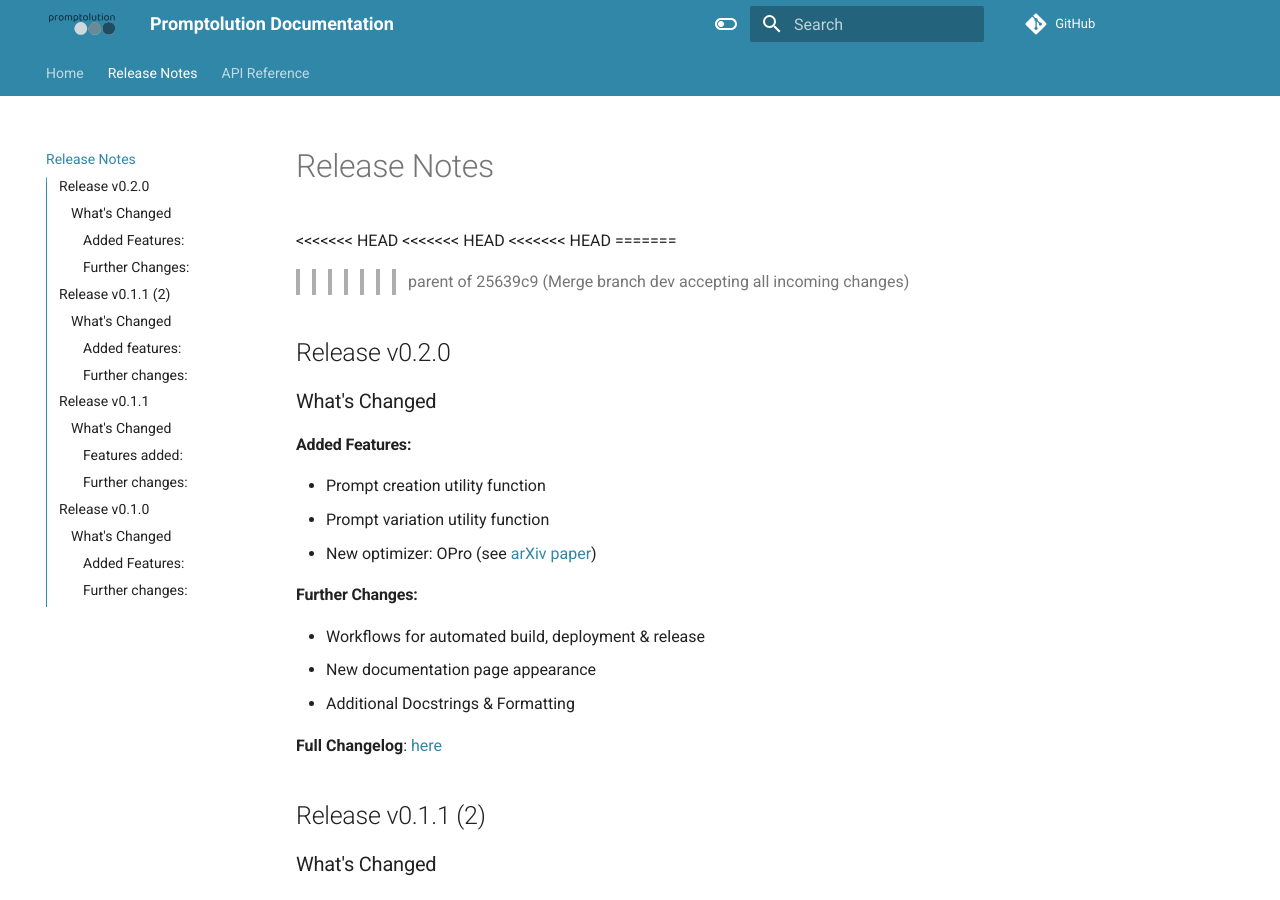
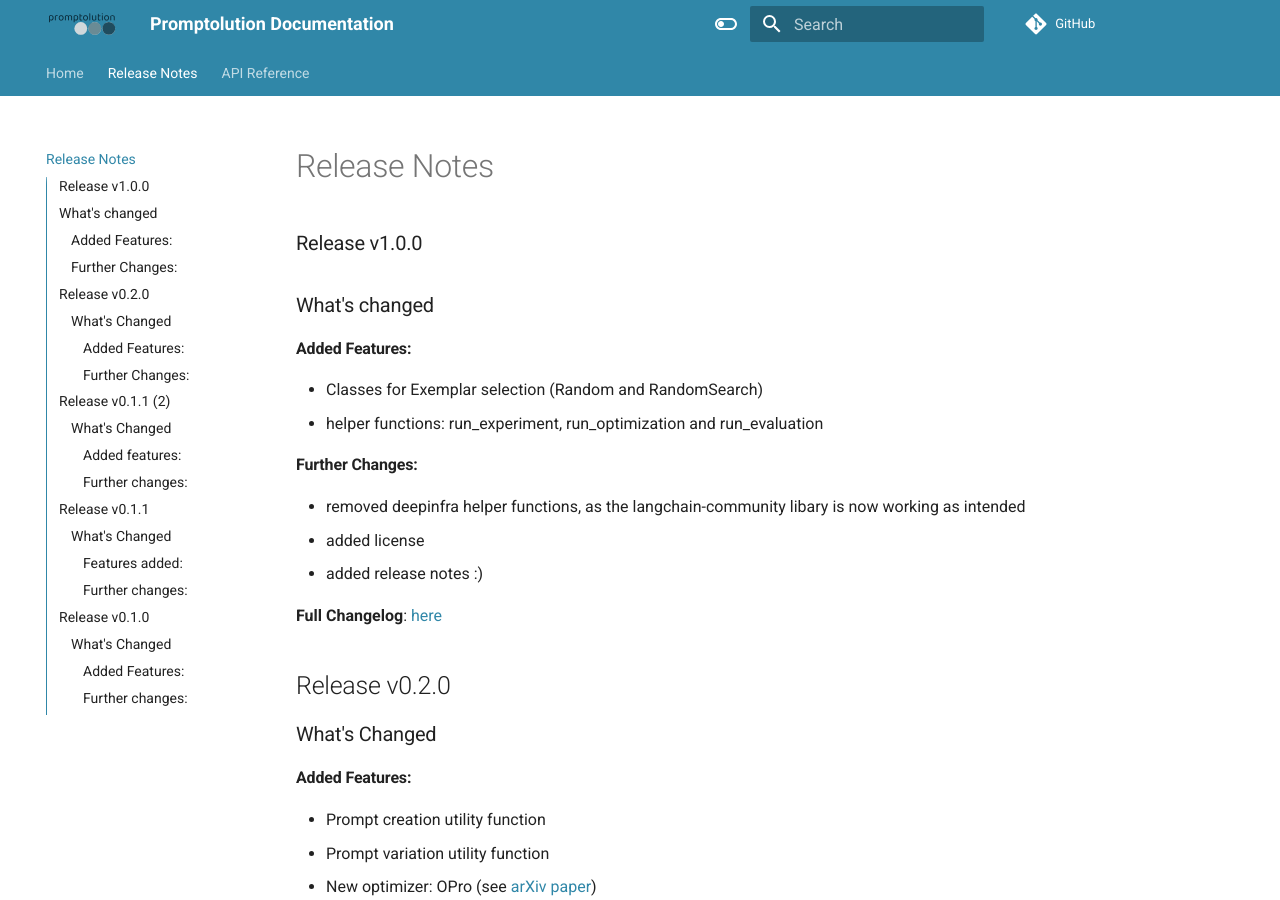
Before and after one commit to finitearth/promptolution, an MkDocs documentation site: the page built from docs/release-notes.md, in a window 1280 px wide and 900 px high. Built offline with MkDocs 1.6.1 and Material for MkDocs 9.7.7, drawn with Linux system fonts in a browser that asks for light colours; comment, search, counter and statistics services are not loaded.

Commit message:
updated release notes and read me

```diff
--- a/docs/release-notes.md
+++ b/docs/release-notes.md
@@ -1,10 +1,18 @@
 # Release Notes
 
-<<<<<<< HEAD
-<<<<<<< HEAD
-<<<<<<< HEAD
-=======
->>>>>>> parent of 25639c9 (Merge branch dev accepting all incoming changes)
+### Release v1.0.0
+### What's changed
+#### Added Features:
+* Classes for Exemplar selection (Random and RandomSearch)
+* helper functions: run_experiment, run_optimization and run_evaluation
+
+#### Further Changes:
+* removed deepinfra helper functions, as the langchain-community libary is now working as intended
+* added license
+* added release notes :)
+
+**Full Changelog**: [here](https://github.com/finitearth/promptolution/compare/v0..20...v1.0.0)
+
 ## Release v0.2.0
 
 ### What's Changed
```
Also changed, not shown: README.md (+4 -0 lines).
